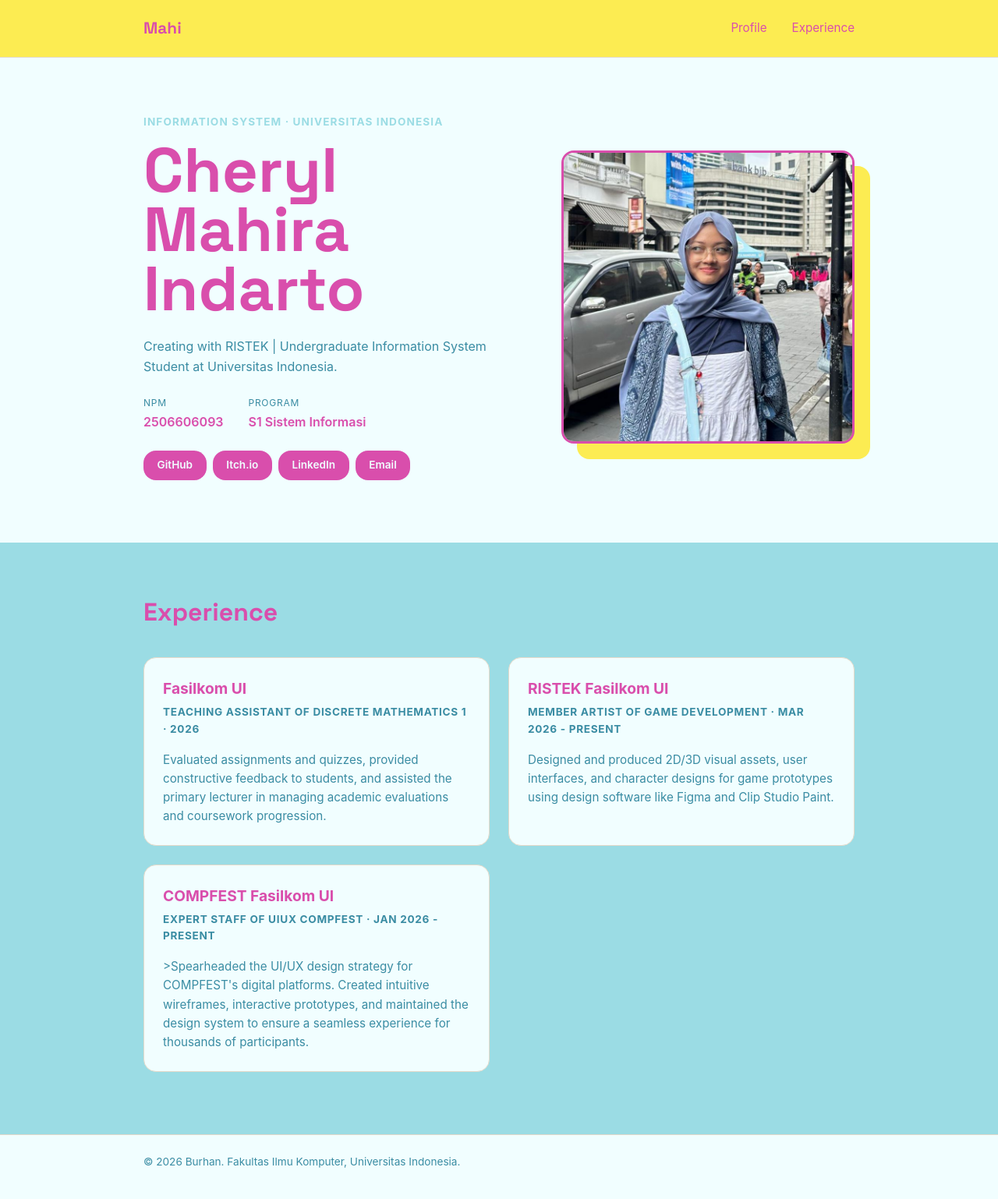
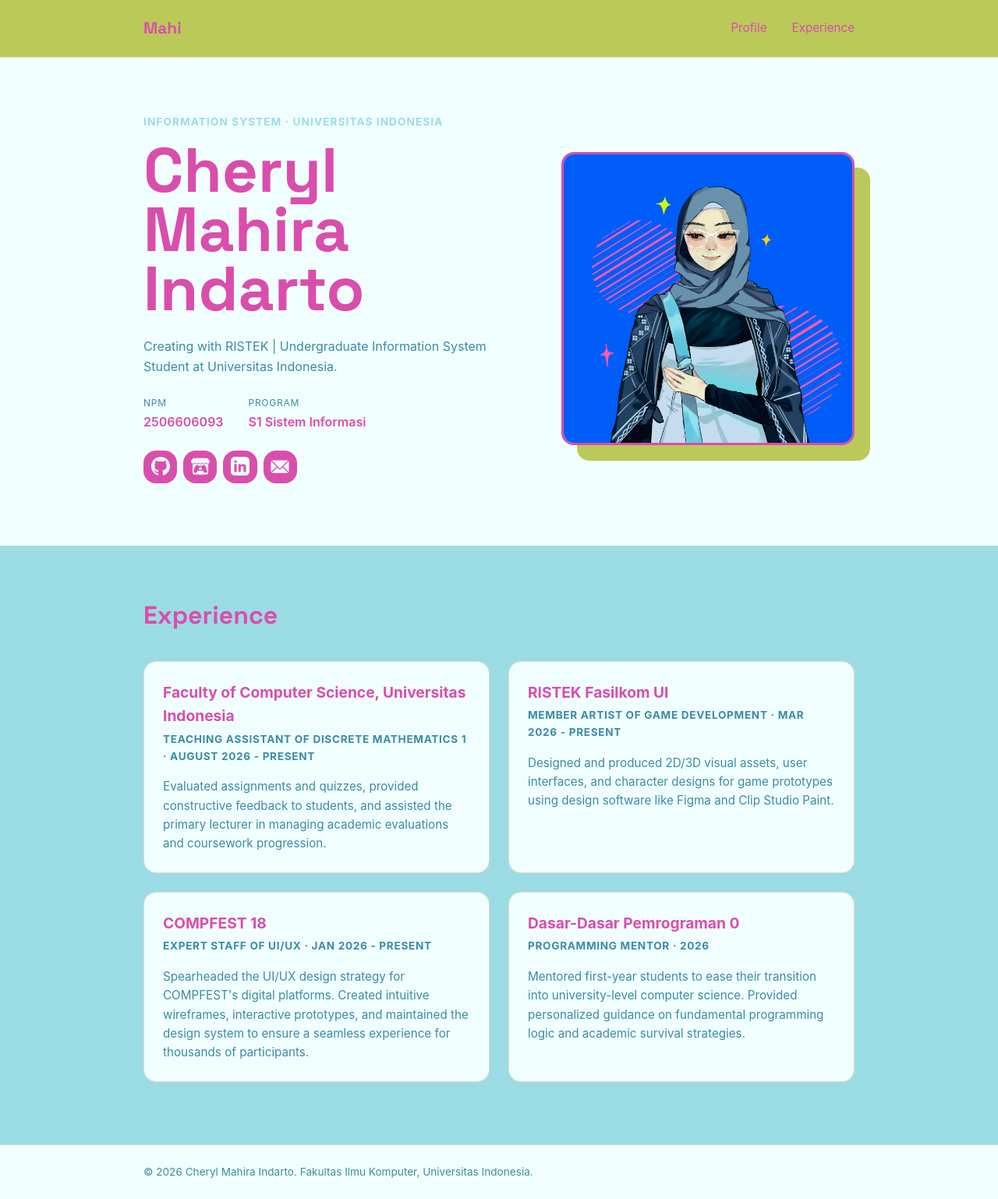
Before and after one commit to pumpkleen/myportofolio, a Django app: page / in a window 1280 px wide. Shown: the whole page at 78% size. Before the commit the page ends 1498 px from the top, so only its background shows below. Run offline with Django 5.2, Linux system fonts and the light colour scheme.

Commit message:
feat: add DDP0 experience, implement image swap, replace text buttons with logo icons

```diff
--- a/static/css/style.css
+++ b/static/css/style.css
@@ -7,7 +7,7 @@
 :root {
     --ink: #D94EAC;
     --paper: #F1FEFF;
-    --accent: #FCEC52;
+    --accent: #BBC958;
     --accent-dark: #9BDCE4;
     --line: #e3d9c9;
     --text-muted: #3a8ca3;
@@ -137,12 +137,19 @@ h1, .brand {
     color: var(--paper);
     background-color: var(--ink);
     border-radius: var(--radius);
-    padding: 0.5rem 1.1rem;
+    padding: 0.5rem 0.6rem 0.2rem;
     transition: background-color 0.2s ease;
+}
+
+.social-link img{
+    width: 24px;
+    height: 24px;
+    object-fit: contain;
 }
 
 .social-link:hover {
     background-color: var(--accent);
+    color: var(--text-muted);
 }
 
 .hero-photo {
@@ -171,6 +178,10 @@ h1, .brand {
     object-fit: cover;
     border-radius: var(--radius);
     border: 3px solid var(--ink);
+}
+
+.avatar:hover{
+    content: url("/static/img/cheryl-hover.jpg");
 }
 
 .site-footer {
--- a/templates/index.html
+++ b/templates/index.html
@@ -44,10 +44,10 @@
                         </div>
                     </dl>
                     <div class="social-links">
-                        <a href="https://github.com/pumpkleen" class="social-link"target=”_blank>GitHub</a>
-                        <a href="https://pumpkleen.itch.io/" class="social-link"target=”_blank>Itch.io</a>
-                        <a href="https://www.linkedin.com/in/cheryl-mahira/" class="social-link"target=”_blank>LinkedIn</a>
-                        <a href="mailto:cheryl.mahira@ui.ac.id" class="social-link"target=”_blank>Email</a>
+                        <a href="https://github.com/pumpkleen" class="social-link"target=”_blank><img src="/static/img/github-icon.png"></a>
+                        <a href="https://pumpkleen.itch.io/" class="social-link"target=”_blank><img src="/static/img/itch-icon.png"></a>
+                        <a href="https://www.linkedin.com/in/cheryl-mahira/" class="social-link"target=”_blank><img src="/static/img/linkedin-icon.png"></a>
+                        <a href="mailto:cheryl.mahira@ui.ac.id" class="social-link"target=”_blank><img src="/static/img/email-icon.png"></a>
                     </div>
                 </div>
             </div>
@@ -57,8 +57,8 @@
                 <h2 class="section-title">Experience</h2>
                 <div class="experience-grid">
                     <article class="experience-card">
-                        <h3>Fasilkom UI</h3>
-                        <p class="experience-meta">Teaching Assistant of Discrete Mathematics 1 &middot; 2026</p>
+                        <h3>Faculty of Computer Science, Universitas Indonesia</h3>
+                        <p class="experience-meta">Teaching Assistant of Discrete Mathematics 1 &middot; August 2026 - Present</p>
                         <p class="experience-desc">Evaluated assignments and quizzes, provided constructive feedback to students, and assisted the primary lecturer in managing academic evaluations and coursework progression.</p>
                     </article>
                     <article class="experience-card">
@@ -67,9 +67,14 @@
                         <p class="experience-desc">Designed and produced 2D/3D visual assets, user interfaces, and character designs for game prototypes using design software like Figma and Clip Studio Paint.</p>
                     </article>
                     <article class="experience-card">
-                        <h3>COMPFEST Fasilkom UI</h3>
-                        <p class="experience-meta">Expert Staff of UIUX COMPFEST &middot; Jan 2026 - Present</p>
-                        <p class="experience-desc">>Spearheaded the UI/UX design strategy for COMPFEST's digital platforms. Created intuitive wireframes, interactive prototypes, and maintained the design system to ensure a seamless experience for thousands of participants.</p>
+                        <h3>COMPFEST 18</h3>
+                        <p class="experience-meta">Expert Staff of UI/UX &middot; Jan 2026 - Present</p>
+                        <p class="experience-desc">Spearheaded the UI/UX design strategy for COMPFEST's digital platforms. Created intuitive wireframes, interactive prototypes, and maintained the design system to ensure a seamless experience for thousands of participants.</p>
+                    </article>
+                    <article class="experience-card">
+                        <h3>Dasar-Dasar Pemrograman 0</h3>
+                        <p class="experience-meta">Programming Mentor &middot; 2026</p>
+                        <p class="experience-desc">Mentored first-year students to ease their transition into university-level computer science. Provided personalized guidance on fundamental programming logic and academic survival strategies.</p>
                     </article>
                 </div>
             </div>
@@ -78,7 +83,7 @@
 
     <footer class="site-footer">
         <div class="container">
-            <p>&copy; 2026 Burhan. Fakultas Ilmu Komputer, Universitas Indonesia.</p>
+            <p>&copy; 2026 Cheryl Mahira Indarto. Fakultas Ilmu Komputer, Universitas Indonesia.</p>
         </div>
     </footer>
 </body>
```
Also changed, not shown: static/img/cheryl-hover.jpg (added), static/img/cheryl.jpg, static/img/email-icon.png (added), static/img/email.png (added), static/img/github-icon.png (added), static/img/github.png (added), static/img/itch-icon.png (added), static/img/itchio.png (added), static/img/linkedin-icon.png (added), static/img/linkedin.png (added).
